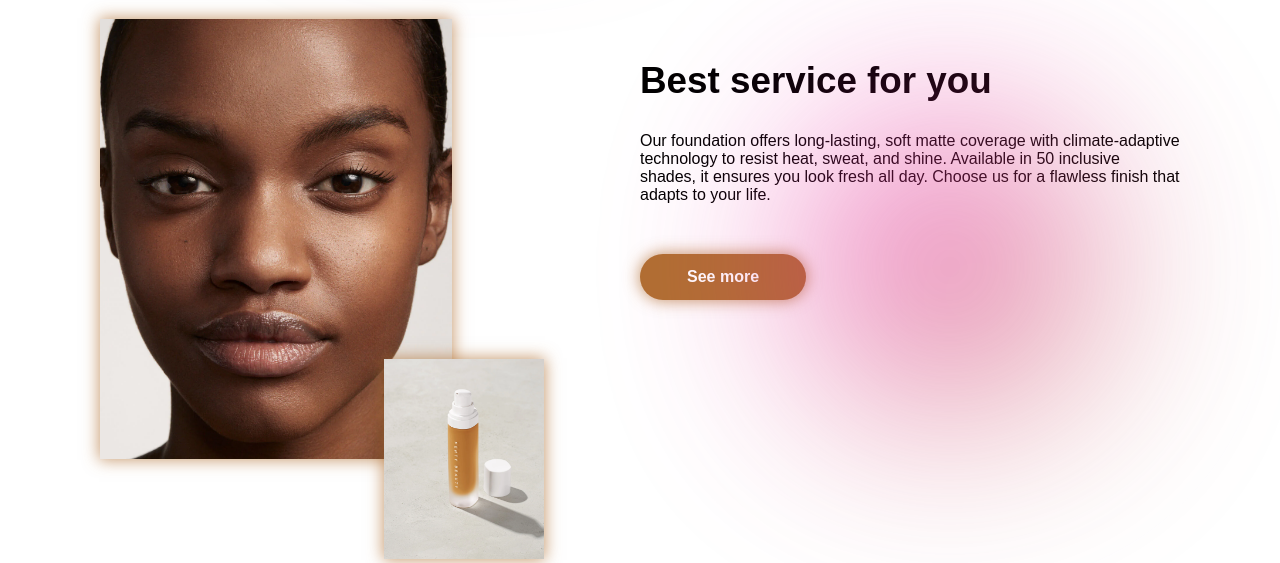
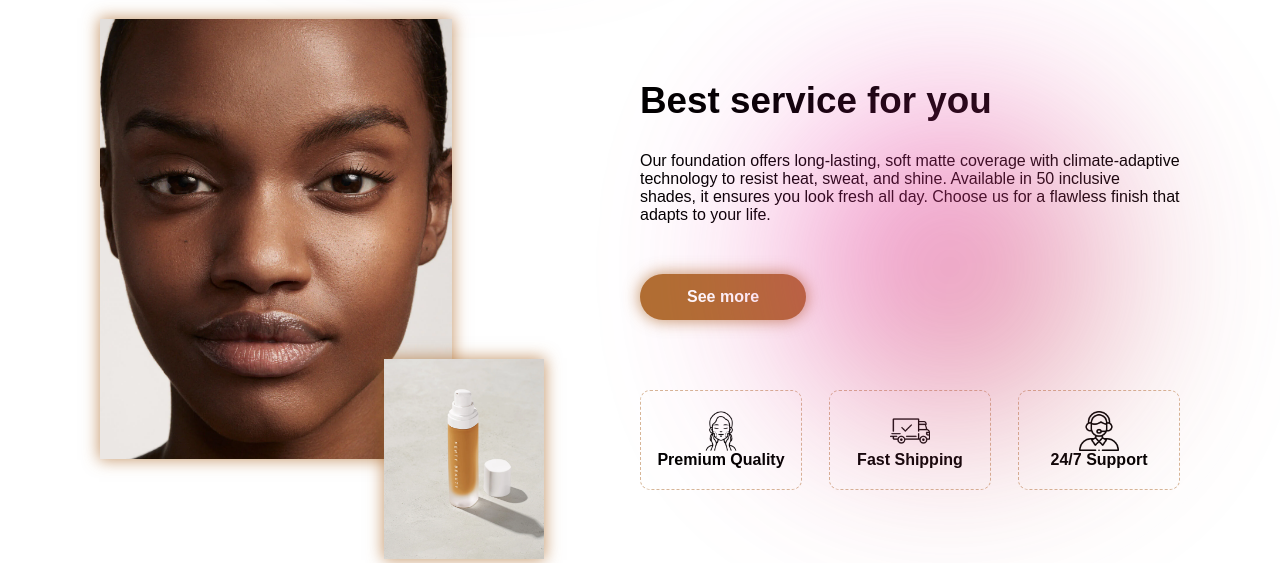
Before and after one commit to islamhamdaoui/makeup-landing-page, a plain HTML site: page index.html in a window 1280 px wide. Shown: the part 732-1295 px from the top of the page. Drawn offline with Linux system fonts and the light colour scheme; a web font is replaced by a local one.

Commit message:
about product completed

```diff
--- a/app.css
+++ b/app.css
@@ -168,7 +168,7 @@ color: var(--product-color);
     width: 50%;
    padding: 0 100px 0 0;
 
-    padding-top: 50px;
+    padding-top: 70px;
 
 }
 
@@ -211,3 +211,25 @@ color: var(--product-color);
 .aboutRight .circle {
     opacity: 0.6;
 }
+
+.features {
+    display: flex;
+    margin-top: 70px;
+    width: 100%;
+    justify-content: space-between;
+}
+
+.features div{
+display: flex;
+flex-direction: column;
+align-items: center;
+border: 1px dashed rgba(176, 111, 49, 0.5);
+
+padding:20px 10px;
+border-radius: 10px;
+width: 30%;
+}
+
+.features div img {
+    width: 40px;
+}
--- a/index.html
+++ b/index.html
@@ -62,6 +62,26 @@
                    Choose us for a flawless finish that adapts to your life.
             </span>
             <div class="buy">See more</div>
+
+            <div class="features">
+                <div>
+                    <img src="icons/skincare.png" alt="">
+                    <b>Premium Quality</b>
+                </div>
+                <div>
+                    <img src="icons/shipped.png" alt="">
+                    <b>Fast Shipping</b>
+                </div>
+                <div>
+                    <img src="icons/customer.png" alt="">
+                    <b>24/7 Support</b>
+                </div>
+
+            </div>
+
+
+
+
         </div>
     </div>
 </body>
```
Also changed, not shown: icons/customer.png (added), icons/shipped.png (added), icons/skincare.png (added).
